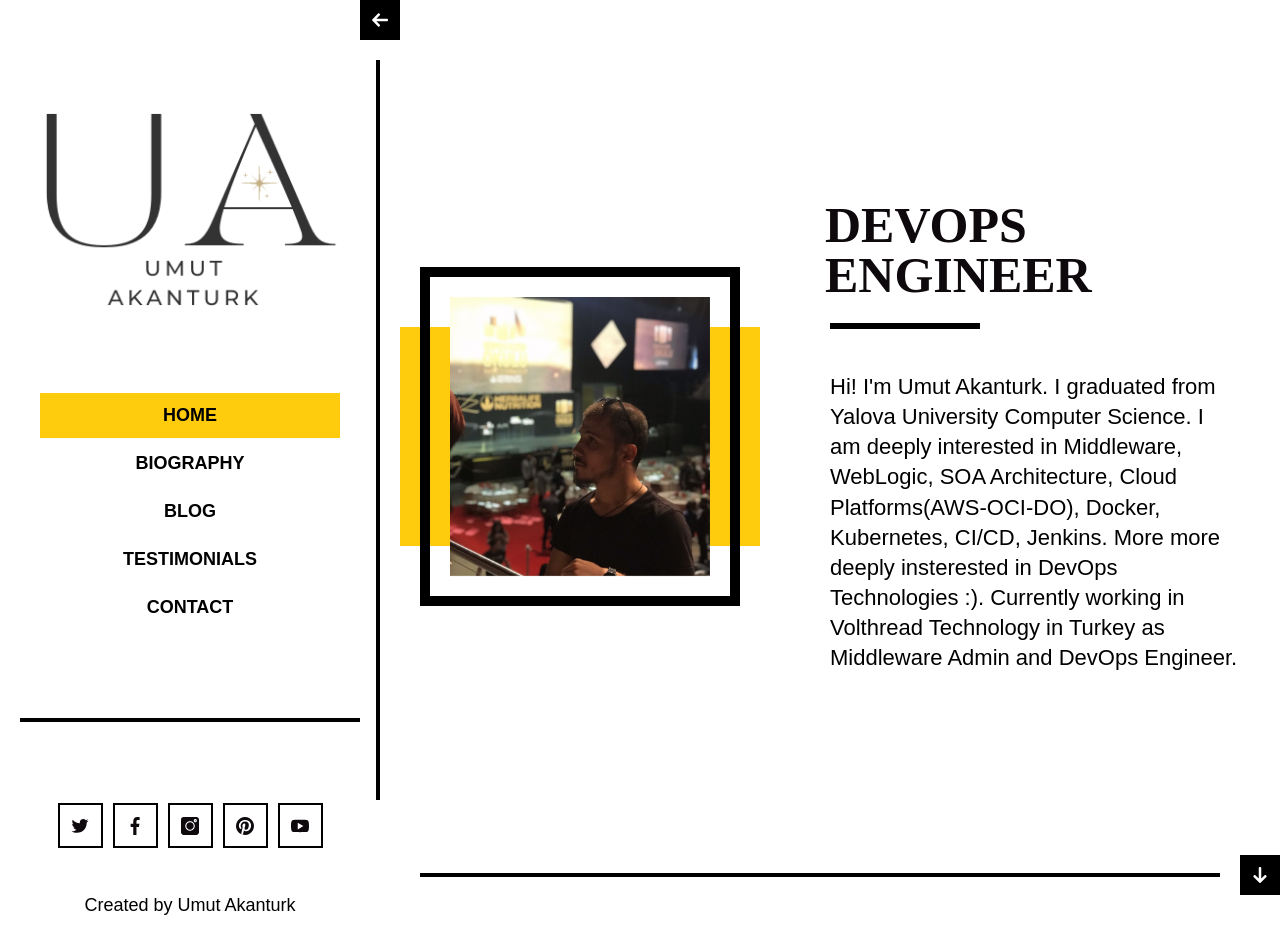
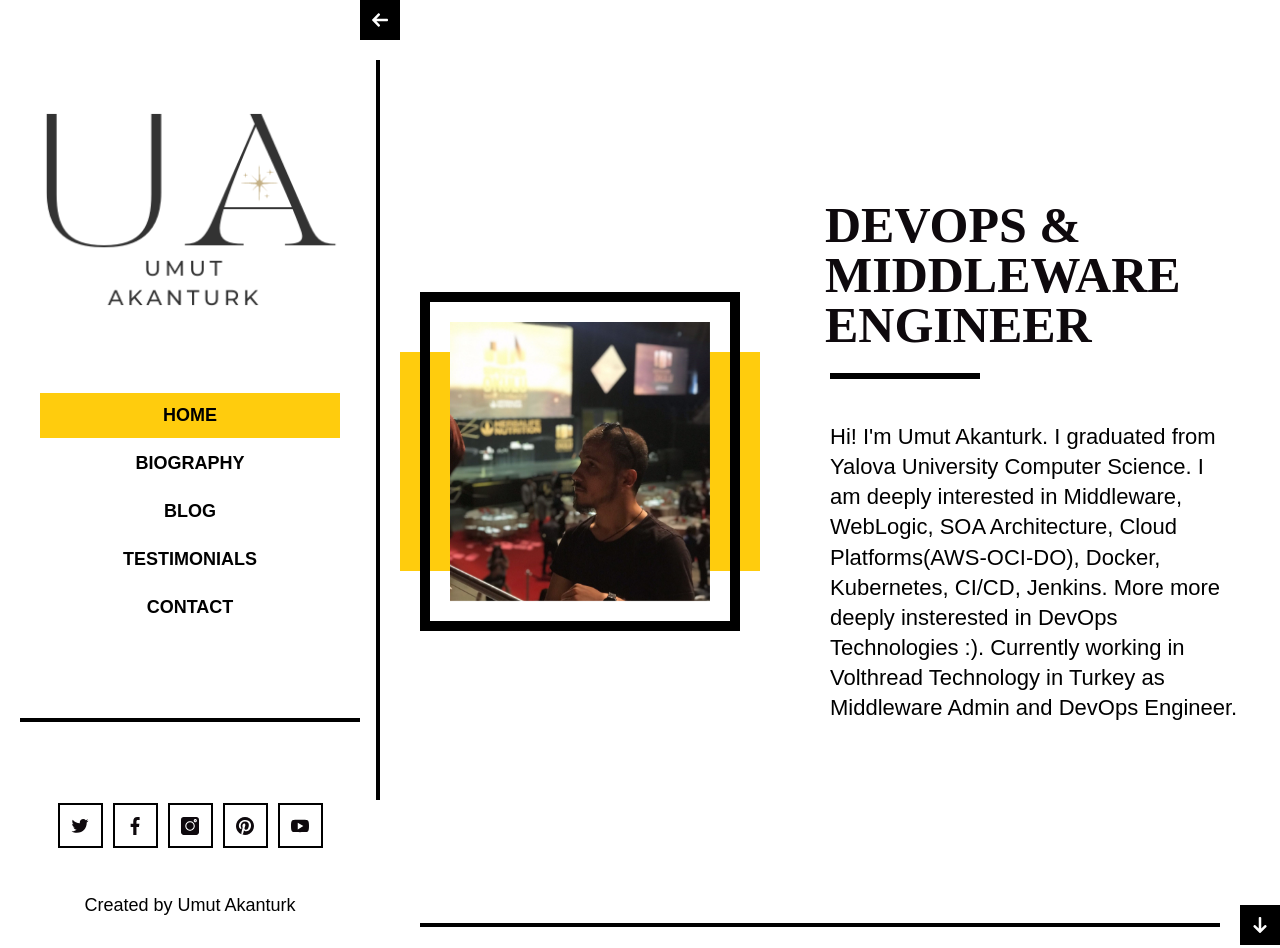
Before and after one commit to umutakanturk/portfolio, a plain HTML site: page index.html in a window 1280 px wide. Shown: the top 948 px of the page. Drawn offline with nearby package versions, Linux system fonts and the light colour scheme.

Commit message:
Update index.html

```diff
--- a/index.html
+++ b/index.html
@@ -162,7 +162,7 @@
 
 									<!-- Main Title -->
 									<div class="main_title">
-										<h3>DevOps Engineer</h3>
+										<h3>DevOps & Middleware Engineer</h3>
 										<p>Hi! I'm Umut Akanturk. I graduated from Yalova University Computer Science. I am deeply interested in Middleware, WebLogic, SOA Architecture, Cloud Platforms(AWS-OCI-DO), Docker, Kubernetes, CI/CD, Jenkins. More more deeply insterested in DevOps Technologies :). Currently working in Volthread Technology in Turkey as Middleware Admin and DevOps Engineer. </p>
 										<!--<img src="img/signature.png" alt="" /> -->
 									</div>
```
